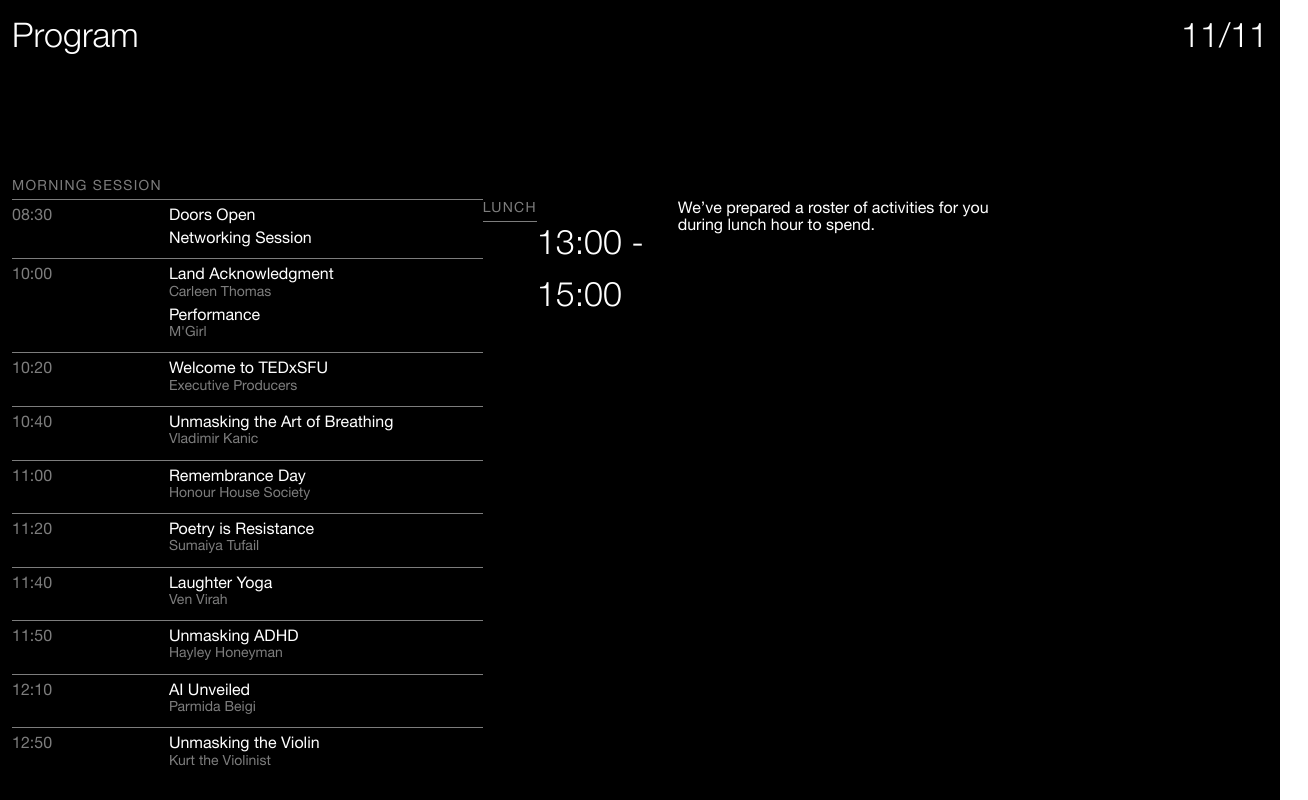
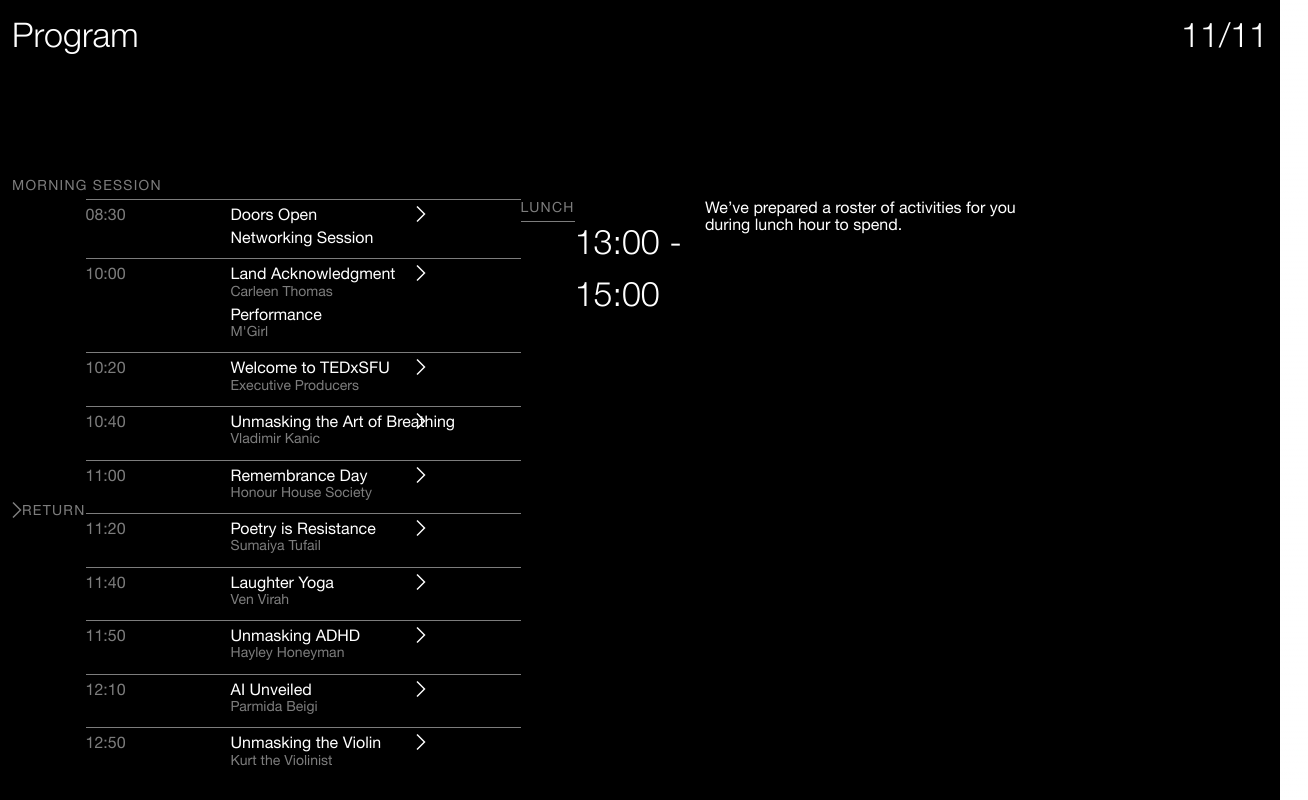
Before and after one commit to tedxsfu-developer/programme-2023, a Next.js app: page / in a window 1280 px wide. Shown: the top 800 px of the page, 1308 px wide, since content can reach past the window. Built offline with nearby package versions, Linux system fonts and the light colour scheme.

Commit message:
updates
updated index
updated app
updated ProgramItem

added PersonInfo component
added return button
added image

```diff
--- a/package.json
+++ b/package.json
@@ -12,6 +12,8 @@
     "next": "14.0.1",
     "react": "^18",
     "react-dom": "^18",
+    "react-native-svg": "^13.14.0",
+    "react-router-dom": "^6.18.0",
     "usehooks-ts": "^2.9.1"
   },
   "devDependencies": {
--- /dev/null
+++ b/src/components/PersonInfo.tsx
@@ -0,0 +1,10 @@
+function PersonInfo() {
+  return (
+    <div>
+      <h1>Hayley Honeyman</h1>
+      <h4>ADHD Advocate</h4>
+    </div>
+  );
+}
+
+export default PersonInfo;
--- a/src/components/ProgramItem.tsx
+++ b/src/components/ProgramItem.tsx
@@ -21,7 +21,22 @@
         ))}
       </div>
       {/* for icon */}
-      <div></div>
+      <div className="translate-x-10">
+        <svg
+          width="10"
+          height="16"
+          viewBox="0 0 10 16"
+          fill="none"
+          xmlns="http://www.w3.org/2000/svg"
+        >
+          <path
+            fill-rule="evenodd"
+            clip-rule="evenodd"
+            d="M1.5 -3.49691e-07L9.5 8L1.5 16L0.499997 15L7.5 8L0.5 0.999998L1.5 -3.49691e-07Z"
+            fill="white"
+          />
+        </svg>
+      </div>
     </div>
   );
 }
--- /dev/null
+++ b/src/components/ReturnButton.tsx
@@ -0,0 +1,38 @@
+import { SvgUri } from "react-native-svg";
+import {
+  createBrowserRouter,
+  createRoutesFromElements,
+  Route,
+  Link,
+  Outlet,
+} from "react-router-dom";
+import { useRouter } from "next/router";
+import PersonInfo from "./PersonInfo";
+
+const router = useRouter();
+
+function ReturnButton() {
+  return (
+    <button type="button" onClick={() => router.push("/Person")}>
+      <div className="grid grid-flow-col">
+        <svg
+          width="10"
+          height="16"
+          viewBox="0 0 10 16"
+          fill="none"
+          xmlns="http://www.w3.org/2000/svg"
+        >
+          <path
+            fill-rule="evenodd"
+            clip-rule="evenodd"
+            fill="grey"
+            d="M1.5 -3.49691e-07L9.5 8L1.5 16L0.499997 15L7.5 8L0.5 0.999998L1.5 -3.49691e-07Z"
+          />
+        </svg>
+        <h4 className="uppercase text-ted-grey text-caption">Return</h4>
+      </div>
+    </button>
+  );
+}
+
+export default ReturnButton;
--- a/src/pages/_app.tsx
+++ b/src/pages/_app.tsx
@@ -2,5 +2,5 @@
 import type { AppProps } from "next/app";
 
 export default function App({ Component, pageProps }: AppProps) {
-  return <Component {...pageProps} />;
+  return <Component {...pageProps}></Component>;
 }
--- a/src/pages/index.tsx
+++ b/src/pages/index.tsx
@@ -5,6 +5,7 @@
 import lunch from "@/data/LunchActivityData";
 import localFont from "next/font/local";
 import programAfternoon from "@/data/ProgramAfternoonData";
+import ReturnButton from "@/components/ReturnButton";
 
 const helvetica = localFont({
   src: [
@@ -41,6 +42,8 @@
       </div>
 
       <div className="z-10 max-w-5xl w-full text-body font-normal lg:flex">
+        <ReturnButton></ReturnButton>
+        {/* -----Morning Session section----- */}
         <div className="pb-10">
           {program.map((items, index) => (
             <ProgramItem
@@ -51,6 +54,7 @@
             />
           ))}
         </div>
+        {/* -----Lunch Activities section----- */}
         <div>
           <h4 className="text-ted-grey pb-1.5">Lunch</h4>
           <hr className=" border-ted-grey"></hr>
@@ -72,6 +76,7 @@
           />
         ))}
       </div>
+      {/* -----Afternoon Session section----- */}
       <div>
         <div>
           <h4 className="text-ted-grey pt-10 pb-1.5">Afternoon Session</h4>
--- /dev/null
+++ b/src/pages/speakersInfo/Honeyman.tsx
@@ -0,0 +1,6 @@
+import PersonInfo from "@/components/PersonInfo";
+function Honeyman() {
+  return <PersonInfo></PersonInfo>;
+}
+
+export default Honeyman;
```
Also changed, not shown: public/img/honeyman-headshot.png (added), 1 other file (tests, documents, lock files or other folders).
